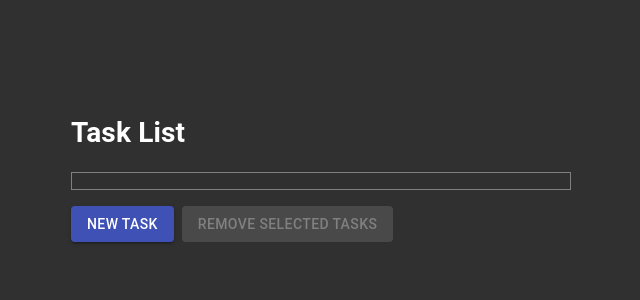
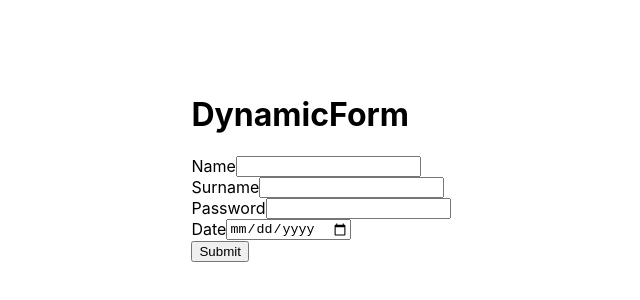
Before and after one commit to GianlucaBobbioScale/ITDojo, a React (Create React App) app in the folder Exercises/exercise1/: page / in a window 1280 px wide. Shown: the part 232-532 px from the top of the page, without its empty margins (319-959 px from the left). Built offline with nearby package versions, Linux system fonts and the light colour scheme.

Commit message:
Exercice 2 Dojo

```diff
--- /dev/null
+++ b/Exercises/exercise1/src/components/CustomInput.jsx
@@ -0,0 +1,43 @@
+import { useEffect, useState } from "react";
+import validate from "../validate";
+
+export default function CustomInput({ isSubmit, setSubmit, setCheck, data }) {
+  const [value, setValue] = useState("");
+  const [error, setError] = useState(false);
+  const { name, label, type, errorMessage, validations } = data;
+
+  const handleChange = (e) => {
+    setValue(e.target.value);
+  };
+
+  useEffect(() => {
+    //si se submitea setea el estado de Error, segun lo que devuelva la funcion validate
+    if (isSubmit) {
+      setError(validate(value, validations));
+    }
+    // si tiene error agrega al estado que maneja el form con su nombre que tiene error.
+    if (error) {
+      setCheck((prevState) => {
+        // si ese campo ya tiene error no vuelve a agregar su nombre
+        if (!prevState.includes(name)) {
+          return [...prevState, name];
+        }
+        return prevState;
+      });
+    } else {
+      // si no tiene error, tendria que buscar si esta su nombre y sacarlo.
+      setCheck((prevState) => prevState.filter((e) => e !== name));
+    }
+    // despues de chequear vuelve el submit a false para poder volver a chequear si es necesario en un futuro
+    setSubmit(false);
+    // eslint-disable-next-line
+  }, [isSubmit]);
+
+  return (
+    <div style={{ display: "flex", alignItems: "center" }}>
+      <label>{label}</label>
+      <input type={type} onChange={handleChange} />
+      {error ? <p style={{ color: "red" }}>{errorMessage}</p> : null}
+    </div>
+  );
+}
--- /dev/null
+++ b/Exercises/exercise1/src/components/DynamicForm.jsx
@@ -0,0 +1,37 @@
+import { useState } from "react";
+import CustomInput from "./CustomInput";
+
+export default function DynamicForm({ inputs }) {
+  const [inputsCheck, setInputsCheck] = useState([]);
+  const [submit, setSubmit] = useState(false);
+
+  const handleSubmit = () => {
+    setSubmit(true);
+  };
+
+  return (
+    <div>
+      <h1>DynamicForm</h1>
+      {inputs.map((input) => {
+        return (
+          <CustomInput
+            key={input.name}
+            data={input}
+            isSubmit={submit} // el estado se envia en true cuando se aprieta el boton de submit.
+            setSubmit={setSubmit} // envia el set para que input pueda modificar el estado despues de hacer la verificacion.
+            setCheck={setInputsCheck} // envia el set para hacer que el input le avise si esta todo ok.
+          />
+        );
+      })}
+      <button onClick={handleSubmit}>Submit</button>
+      {inputsCheck.length ? (
+        <ul style={{ color: "red" }}>
+          <p>Error in:</p>
+          {inputsCheck.map((e) => (
+            <li key={e}>{e}</li>
+          ))}
+        </ul>
+      ) : null}
+    </div>
+  );
+}
--- /dev/null
+++ b/Exercises/exercise1/src/db.json
@@ -0,0 +1,30 @@
+[
+  {
+    "name": "name",
+    "label": "Name",
+    "type": "text",
+    "errorMessage": "It's Required - [5 characters max]",
+    "validations": { "required": true, "maxCharacters": 5 }
+  },
+  {
+    "name": "surname",
+    "label": "Surname",
+    "type": "text",
+    "errorMessage": "[20 characters max]",
+    "validations": { "required": false, "maxCharacters": 20 }
+  },
+  {
+    "name": "password",
+    "label": "Password",
+    "type": "password",
+    "errorMessage": "It's Required - [20 characters max]",
+    "validations": { "required": true, "maxCharacters": 20 }
+  },
+  {
+    "name": "date",
+    "label": "Date",
+    "type": "date",
+    "errorMessage": "It's Required",
+    "validations": { "required": true, "maxCharacters": false }
+  }
+]
--- a/Exercises/exercise1/src/index.js
+++ b/Exercises/exercise1/src/index.js
@@ -1,10 +1,12 @@
-import React from 'react';
-import ReactDOM from 'react-dom';
-import App from './App.jsx';
+import React from "react";
+import ReactDOM from "react-dom";
+// import App from './App.jsx';
+import data from "./db.json";
+import DynamicForm from "./components/DynamicForm.jsx";
 
 ReactDOM.render(
   <React.StrictMode>
-    <App />
+    <DynamicForm inputs={data} />
   </React.StrictMode>,
-  document.getElementById('root')
+  document.getElementById("root")
 );
--- /dev/null
+++ b/Exercises/exercise1/src/validate.js
@@ -0,0 +1,18 @@
+export default function validate(value, validations) {
+  // en esta funcion deberian estar todas las validaciones dependiendo el tipo de input.
+
+  let check = false;
+  const { required, maxCharacters } = validations;
+
+  //valida si el campo esta vacio
+  if (required && !value.length) {
+    check = true;
+  }
+
+  //valida el maximo de caracteres
+  if (maxCharacters && value.length > maxCharacters) {
+    check = true;
+  }
+
+  return check;
+}
```
